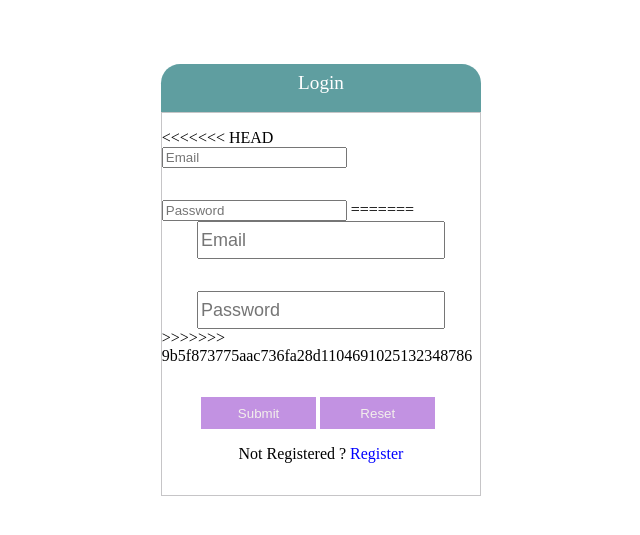
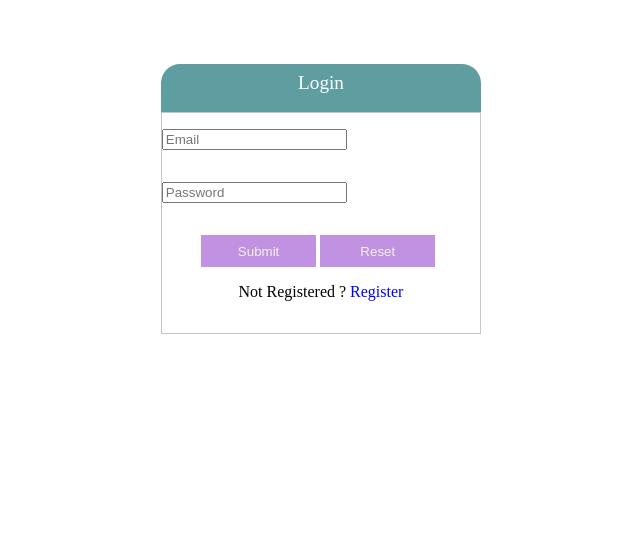
Before and after one commit to rajVashishtha/bloodbank, a Django app: page / in a window 1280 px wide. Shown: the part 68-603 px from the top of the page, without its empty margins (319-959 px from the left). Run offline with Django 3.2, Linux system fonts and the light colour scheme.

```diff
--- a/bloodbank/adminpanel/templates/adminpanel/adminhome.html
+++ b/bloodbank/adminpanel/templates/adminpanel/adminhome.html
@@ -29,17 +29,10 @@
         Login
     </div>
     <div class="login">
-<<<<<<< HEAD
         <form id="loginform" action="/login" method="POST">
             {% csrf_token %}
             <input type="email" placeholder="Email" name="email"  required>
             <input type="password" placeholder="Password" style=" margin-top: 2rem;" name="password" required>
-=======
-        <form id="loginform" action="">
-            {% csrf_token%}
-            <input type="email" placeholder="Email" name="email" style="margin-top: 0;"  class="input" required>
-            <input type="password" placeholder="Password"  class="input" name="password" required>
->>>>>>> 9b5f873775aac736fa28d1104691025132348786
             <div class="buttons">
             <button type="submit" name="submit">Submit</button>
             <button>Reset</button>
```
